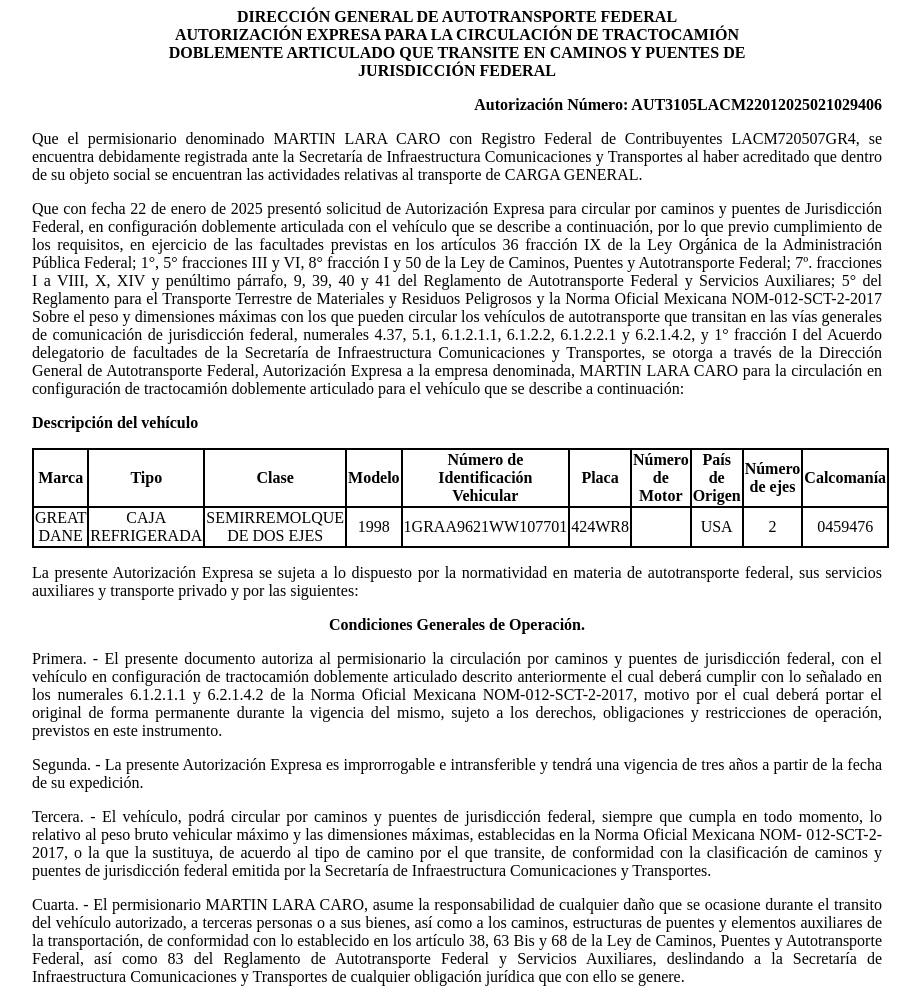
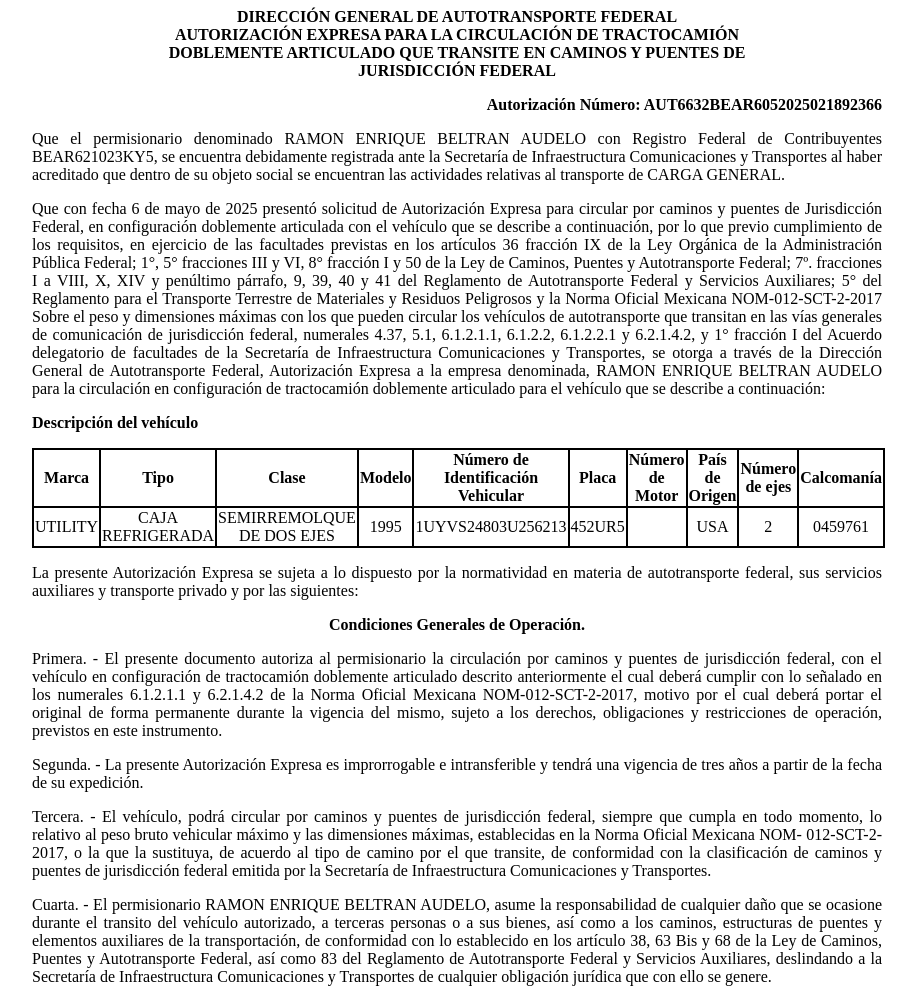
Before and after one commit to app-sct1/ConsultaAutDobleRemolque-folio-0273126, a plain HTML site: page index.html in a window 1280 px wide. Shown: the top 989 px of the page, without its empty margins (183-1103 px from the left). Drawn offline with Linux system fonts and the light colour scheme.

Commit message:
M index.html

```diff
--- a/index.html
+++ b/index.html
@@ -75,19 +75,19 @@
 						<p class="sinMargen">DOBLEMENTE ARTICULADO QUE TRANSITE EN CAMINOS Y PUENTES DE</p>
 						<p class="sinMargen">JURISDICCIÓN FEDERAL</p>
 					</div>
-<p class="derechaNegro">Autorización Número: AUT3105LACM22012025021029406</p>
+<p class="derechaNegro">Autorización Número: AUT6632BEAR6052025021892366</p>
 
 					<p class="justificado">Que el permisionario denominado
-						MARTIN LARA CARO con Registro Federal de
-						Contribuyentes LACM720507GR4, se encuentra
+						RAMON ENRIQUE BELTRAN AUDELO con Registro Federal de
+						Contribuyentes BEAR621023KY5, se encuentra
 						debidamente registrada ante la Secretaría de Infraestructura
 						Comunicaciones y Transportes al haber acreditado que dentro de su
 						objeto social se encuentran las actividades relativas al
 						transporte de CARGA GENERAL.</p>
 
 
-					<p class="justificado">Que con fecha 22 de
-						enero de 2025 presentó
+					<p class="justificado">Que con fecha 6 de
+						mayo de 2025 presentó
 						solicitud de Autorización Expresa para circular por caminos y
 						puentes de Jurisdicción Federal, en configuración doblemente
 						articulada con el vehículo que se describe a continuación, por lo
@@ -107,7 +107,7 @@
 						facultades de la Secretaría de Infraestructura Comunicaciones y
 						Transportes, se otorga a través de la
 						Dirección General de Autotransporte Federal, Autorización Expresa a la
-						empresa denominada, MARTIN LARA CARO para la
+						empresa denominada, RAMON ENRIQUE BELTRAN AUDELO para la
 						circulación en configuración de tractocamión doblemente articulado
 						para el vehículo que se describe a continuación:</p>
 
@@ -128,16 +128,16 @@
 							<th class="borde">Calcomanía</th>
 						</tr>
 						<tr class="borde">
-							<td class="borde">GREAT DANE</td>
+							<td class="borde">UTILITY</td>
 							<td class="borde">CAJA REFRIGERADA</td>
 							<td class="borde">SEMIRREMOLQUE DE DOS EJES</td>
-							<td class="borde">1998</td>
-							<td class="borde">1GRAA9621WW107701</td>
-							<td class="borde">424WR8</td>
+							<td class="borde">1995</td>
+							<td class="borde">1UYVS24803U256213</td>
+							<td class="borde">452UR5</td>
 							<td class="borde"></td>
 							<td class="borde">USA</td>
 							<td class="borde">2</td>
-							<td class="borde">0459476</td>
+							<td class="borde">0459761</td>
 						</tr>
 
 					</tbody></table>
@@ -175,7 +175,7 @@
 						Secretaría de Infraestructura Comunicaciones y Transportes.</p>
 
 					<p class="justificado">Cuarta. - El permisionario
-						MARTIN LARA CARO, asume la responsabilidad de
+						RAMON ENRIQUE BELTRAN AUDELO, asume la responsabilidad de
 						cualquier daño que se ocasione durante el transito del vehículo
 						autorizado, a terceras personas o a sus bienes, así como a los
 						caminos, estructuras de puentes y elementos auxiliares de la
```
